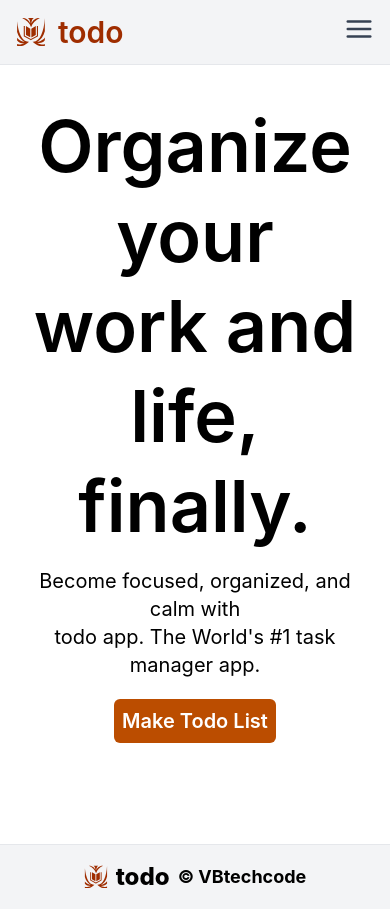
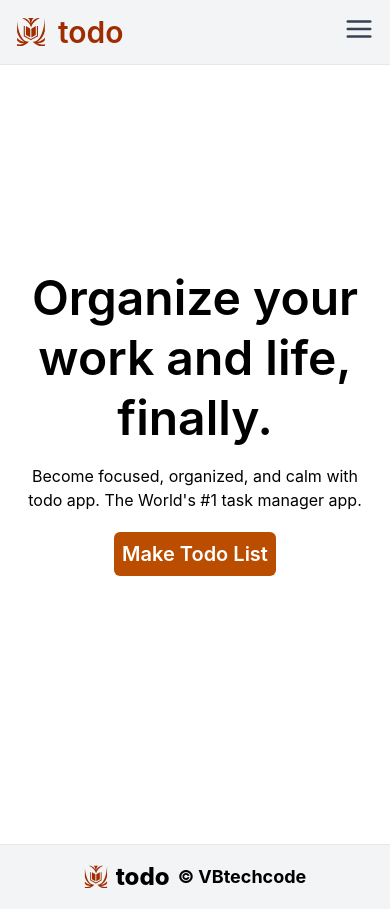
Before and after one commit to Bankal-2708/Todo-Frontend, a React (Vite) app in the folder Frontend/: page / in a window 390 px wide. Built offline with nearby package versions, Linux system fonts and the light colour scheme.

Commit message:
mobile view home page chnge

```diff
--- a/Frontend/src/components/Home/Home.jsx
+++ b/Frontend/src/components/Home/Home.jsx
@@ -4,24 +4,24 @@
 function Home() {
   const navigate = useNavigate();
   return (
-    <div className="min-h-screen flex items-center justify-center max-w  mx-auto px-4 sm:px-6 lg:px-8">
+    <div className="min-h-screen flex items-center justify-center max-w  mx-auto px-4 sm:px-6 lg:px-8 pt-20 pb-20 ">
 
 
       <div className="text-center ">
 
-        <h1 className="text-7xl font-semibold leading-tight">
+        <h1 className="text-5xl sm:text-5xl lg:text-7xl font-semibold leading-tight">
           Organize your <br />
           work and life, finally.
         </h1>
 
-        <p className="mt-4 text-xl">
+        <p className="mt-4 text-base sm:text-xl">
           Become focused, organized, and calm with <br />
           todo app. The World's #1 task manager app.
         </p>
 
         <button
-        onClick={()=>{navigate("/todo")}}
-        className="mt-5 bg-amber-700 rounded-md py-2 px-2 font-semibold text-xl text-white hover:bg-orange-500">
+          onClick={() => { navigate("/todo") }}
+          className="mt-5 bg-amber-700 rounded-md py-2 px-2 font-semibold text-xl text-white hover:bg-orange-500">
           Make Todo List
         </button>
 
```
